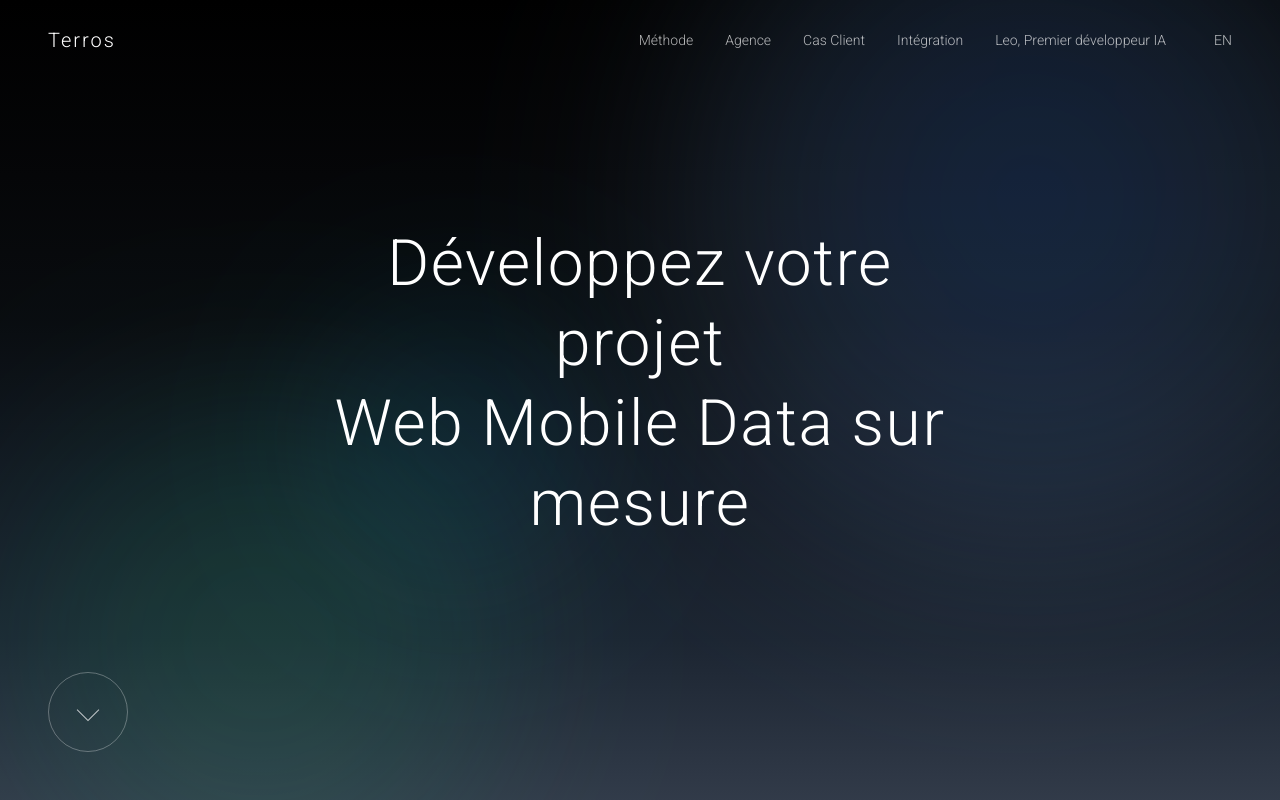
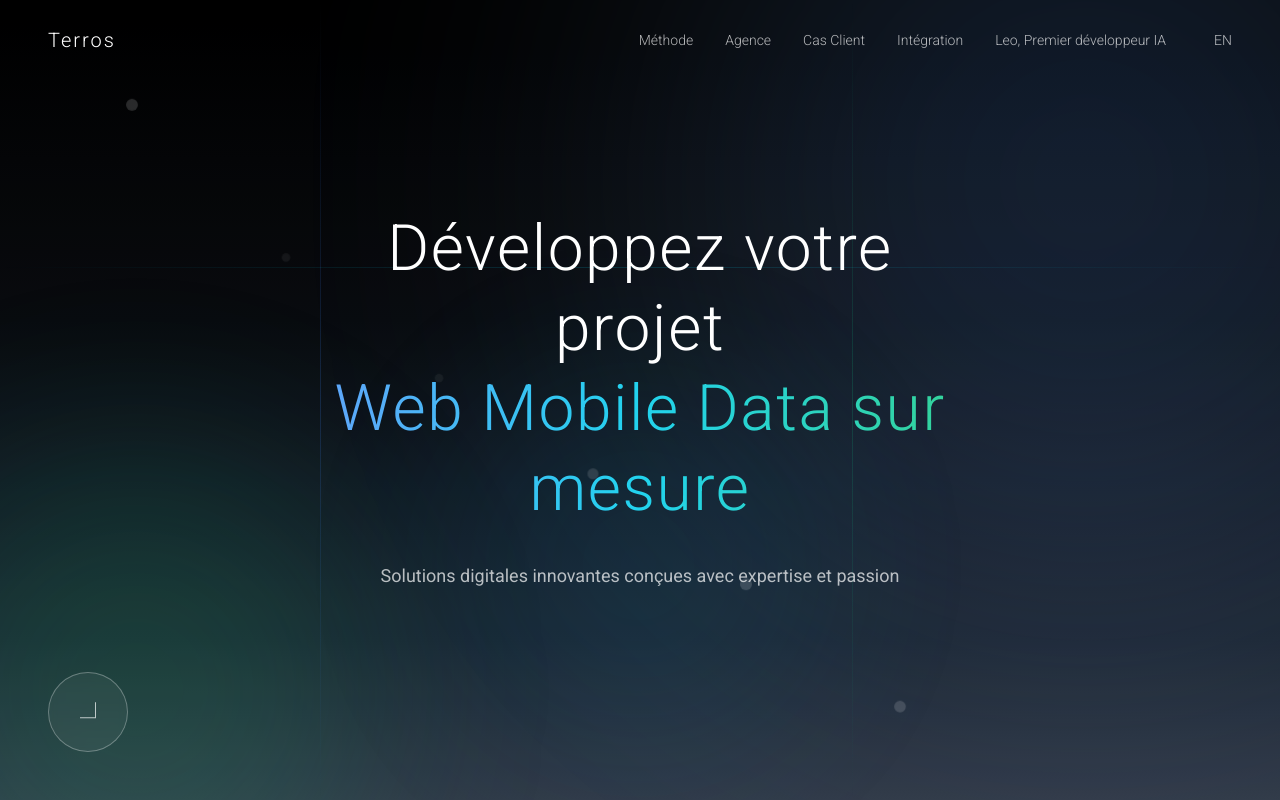
Before and after one commit to charlotteforte/test11, a React (Vite) app: page / in a window 1280 px wide. Shown: the top 800 px of the page. Built offline with nearby package versions, Linux system fonts and the light colour scheme.

Commit message:
helloleo: feat: enhance hero, contact, and header with advanced animations and interactions

```diff
--- a/src/components/Contact.tsx
+++ b/src/components/Contact.tsx
@@ -106,7 +106,25 @@ const Contact = () => {
                 whileTap={{ scale: 0.98 }}
               >
                 <div className="absolute inset-0 bg-gradient-to-r from-emerald-500 to-teal-500 opacity-0 group-hover:opacity-100 transition-opacity duration-500" />
-                <span className="relative z-10">Send Message</span>
+                <span className="relative z-10 flex justify-center">
+                  {"Send Message".split("").map((letter, index) => (
+                    <motion.span
+                      key={index}
+                      className="inline-block"
+                      initial={{ y: 0 }}
+                      whileHover={{
+                        y: [-2, -8, -2],
+                        transition: {
+                          delay: index * 0.05,
+                          duration: 0.4,
+                          ease: "easeInOut"
+                        }
+                      }}
+                    >
+                      {letter === " " ? "\u00A0" : letter}
+                    </motion.span>
+                  ))}
+                </span>
               </motion.button>
             </form>
           </motion.div>
--- a/src/components/Hero.tsx
+++ b/src/components/Hero.tsx
@@ -1,6 +1,15 @@
-import { motion } from 'framer-motion'
+import { motion, useScroll, useTransform } from 'framer-motion'
+import { useRef } from 'react'
 
 const Hero = () => {
+  const ref = useRef(null)
+  const { scrollYProgress } = useScroll({
+    target: ref,
+    offset: ["start start", "end start"]
+  })
+
+  const y = useTransform(scrollYProgress, [0, 1], ["0%", "50%"])
+  const opacity = useTransform(scrollYProgress, [0, 1], [1, 0])
 
   const handleScrollClick = () => {
     window.scrollTo({
@@ -10,105 +19,174 @@ const Hero = () => {
   }
 
   return (
-    <section id="home" className="relative w-full h-screen overflow-hidden bg-black">
-      {/* Background gradient */}
-      <div
+    <section ref={ref} id="home" className="relative w-full h-screen overflow-hidden bg-black">
+      {/* Background gradient with parallax */}
+      <motion.div
         className="absolute inset-0 opacity-90"
         style={{
-          background: 'linear-gradient(180deg, #000000 0%, #050608 20%, #0a0d11 40%, #141b26 60%, #1f2937 80%, #374151 100%)'
+          background: 'linear-gradient(180deg, #000000 0%, #050608 20%, #0a0d11 40%, #141b26 60%, #1f2937 80%, #374151 100%)',
+          y
         }}
       />
 
-      {/* Animated shapes */}
+      {/* Floating geometric shapes */}
       <div className="absolute inset-0 overflow-hidden">
+        {/* Large floating orb */}
         <motion.div
-          className="absolute w-[800px] h-[800px] rounded-full opacity-60 blur-[80px]"
+          className="absolute w-[1000px] h-[1000px] rounded-full opacity-40 blur-[120px]"
           style={{
-            background: 'radial-gradient(circle, rgba(59, 130, 246, 0.4) 0%, rgba(147, 197, 253, 0.2) 50%, transparent 70%)',
-            top: '-20%',
-            right: '-10%'
+            background: 'radial-gradient(circle, rgba(59, 130, 246, 0.6) 0%, rgba(147, 197, 253, 0.3) 40%, transparent 70%)',
+            top: '-30%',
+            right: '-20%'
           }}
           animate={{
-            x: [0, 30, -20, 40, 0],
-            y: [0, -50, 30, 20, 0],
-            rotate: [0, 90, 180, 270, 360],
-            scale: [1, 1.1, 0.9, 1.05, 1]
+            x: [0, 50, -30, 60, 0],
+            y: [0, -80, 50, 30, 0],
+            scale: [1, 1.2, 0.8, 1.1, 1]
           }}
           transition={{
-            duration: 20,
+            duration: 25,
             repeat: Infinity,
             ease: "easeInOut"
           }}
         />
 
+        {/* Medium floating orb */}
         <motion.div
-          className="absolute w-[600px] h-[600px] rounded-full opacity-50 blur-[80px]"
+          className="absolute w-[700px] h-[700px] rounded-full opacity-50 blur-[100px]"
           style={{
-            background: 'radial-gradient(circle, rgba(34, 197, 94, 0.3) 0%, rgba(16, 185, 129, 0.2) 50%, transparent 70%)',
-            bottom: '-15%',
-            left: '-5%'
+            background: 'radial-gradient(circle, rgba(34, 197, 94, 0.4) 0%, rgba(16, 185, 129, 0.25) 50%, transparent 70%)',
+            bottom: '-25%',
+            left: '-15%'
           }}
           animate={{
-            x: [0, 30, -20, 40, 0],
-            y: [0, -50, 30, 20, 0],
-            rotate: [0, 90, 180, 270, 360],
+            x: [0, 40, -25, 50, 0],
+            y: [0, -60, 40, 25, 0],
+            scale: [1, 1.15, 0.85, 1.05, 1]
+          }}
+          transition={{
+            duration: 30,
+            repeat: Infinity,
+            ease: "easeInOut",
+            delay: -10
+          }}
+        />
+
+        {/* Small accent orb */}
+        <motion.div
+          className="absolute w-[500px] h-[500px] rounded-full opacity-30 blur-[80px]"
+          style={{
+            background: 'radial-gradient(circle, rgba(14, 165, 233, 0.35) 0%, rgba(6, 182, 212, 0.2) 50%, transparent 70%)',
+            top: '40%',
+            left: '30%'
+          }}
+          animate={{
+            x: [0, 35, -20, 45, 0],
+            y: [0, -45, 35, 20, 0],
             scale: [1, 1.1, 0.9, 1.05, 1]
           }}
           transition={{
             duration: 20,
             repeat: Infinity,
             ease: "easeInOut",
-            delay: -7
+            delay: -15
           }}
         />
 
+        {/* Floating particles */}
+        {[...Array(6)].map((_, i) => (
           <motion.div
-          className="absolute w-[400px] h-[400px] rounded-full opacity-40 blur-[60px]"
+            key={i}
+            className="absolute w-2 h-2 bg-white/20 rounded-full"
             style={{
-            background: 'radial-gradient(circle, rgba(14, 165, 233, 0.25) 0%, rgba(6, 182, 212, 0.15) 50%, transparent 70%)',
-            top: '30%',
-            left: '20%'
+              top: `${20 + i * 15}%`,
+              left: `${10 + i * 12}%`
             }}
             animate={{
-            x: [0, 30, -20, 40, 0],
-            y: [0, -50, 30, 20, 0],
-            rotate: [0, 90, 180, 270, 360],
-            scale: [1, 1.1, 0.9, 1.05, 1]
+              y: [-20, -60, -20],
+              opacity: [0.2, 0.8, 0.2],
+              scale: [1, 1.5, 1]
             }}
             transition={{
-            duration: 20,
+              duration: 4 + i,
               repeat: Infinity,
               ease: "easeInOut",
-            delay: -14
+              delay: i * 0.5
             }}
           />
+        ))}
       </div>
 
-      {/* Main content */}
-      <div className="absolute top-1/2 left-1/2 transform -translate-x-1/2 -translate-y-1/2 text-center z-50">
+      {/* Main content with enhanced animations */}
+      <motion.div
+        className="absolute top-1/2 left-1/2 transform -translate-x-1/2 -translate-y-1/2 text-center z-50"
+        style={{ opacity }}
+      >
+        <motion.div
+          initial={{ opacity: 0, y: 100 }}
+          animate={{ opacity: 1, y: 0 }}
+          transition={{ duration: 1.2, delay: 0.3, ease: "easeOut" }}
+        >
           <motion.h1
             className="text-white font-light leading-tight tracking-wide mb-8 font-sans"
             style={{ fontSize: 'clamp(2rem, 6vw, 4rem)' }}
-          initial={{ opacity: 0 }}
-          animate={{ opacity: 1 }}
-          transition={{ duration: 1, delay: 0.5 }}
           >
-          <span className="block">Développez votre projet</span>
-          <span className="block">Web Mobile Data sur mesure</span>
+            <motion.span
+              className="block"
+              initial={{ opacity: 0, x: -50 }}
+              animate={{ opacity: 1, x: 0 }}
+              transition={{ duration: 0.8, delay: 0.6 }}
+            >
+              Développez votre projet
+            </motion.span>
+            <motion.span
+              className="block bg-gradient-to-r from-blue-400 via-cyan-400 to-emerald-400 bg-clip-text text-transparent"
+              initial={{ opacity: 0, x: 50 }}
+              animate={{ opacity: 1, x: 0 }}
+              transition={{ duration: 0.8, delay: 0.9 }}
+            >
+              Web Mobile Data sur mesure
+            </motion.span>
           </motion.h1>
-      </div>
 
-      {/* Scroll indicator */}
+          <motion.p
+            className="text-white/70 text-lg max-w-2xl mx-auto leading-relaxed"
+            initial={{ opacity: 0, y: 30 }}
+            animate={{ opacity: 1, y: 0 }}
+            transition={{ duration: 0.8, delay: 1.2 }}
+          >
+            Solutions digitales innovantes conçues avec expertise et passion
+          </motion.p>
+        </motion.div>
+      </motion.div>
+
+      {/* Enhanced scroll indicator */}
       <motion.div
-        className="absolute bottom-12 left-12 z-100 cursor-pointer"
+        className="absolute bottom-12 left-12 z-100 cursor-pointer group"
         onClick={handleScrollClick}
+        initial={{ opacity: 0, y: 20 }}
+        animate={{ opacity: 1, y: 0 }}
+        transition={{ duration: 0.8, delay: 1.5 }}
         whileHover={{ scale: 1.1 }}
       >
-        <div className="w-20 h-20 border border-white/30 rounded-full flex items-center justify-center hover:border-white transition-all duration-300">
-          <div className="w-4 h-4 border-r border-b border-white/70 transform rotate-45 -mt-1" />
+        <div className="relative">
+          <div className="w-20 h-20 border border-white/30 rounded-full flex items-center justify-center group-hover:border-white transition-all duration-500 backdrop-blur-sm bg-white/5">
+            <motion.div
+              className="w-4 h-4 border-r border-b border-white/70 transform rotate-45 -mt-1"
+              animate={{ y: [0, 3, 0] }}
+              transition={{ duration: 2, repeat: Infinity, ease: "easeInOut" }}
+            />
+          </div>
+          <div className="absolute inset-0 rounded-full bg-gradient-to-r from-blue-500/20 to-cyan-500/20 opacity-0 group-hover:opacity-100 transition-opacity duration-500 blur-xl" />
         </div>
       </motion.div>
 
+      {/* Ambient light effects */}
+      <div className="absolute inset-0 pointer-events-none">
+        <div className="absolute top-0 left-1/4 w-px h-full bg-gradient-to-b from-transparent via-blue-500/20 to-transparent" />
+        <div className="absolute top-0 right-1/3 w-px h-full bg-gradient-to-b from-transparent via-emerald-500/20 to-transparent" />
+        <div className="absolute top-1/3 left-0 w-full h-px bg-gradient-to-r from-transparent via-cyan-500/20 to-transparent" />
+      </div>
     </section>
   )
 }
```
Also changed, not shown: src/components/Header.tsx (+20 -8 lines). Lines whose indentation alone changed are shown as unchanged.
